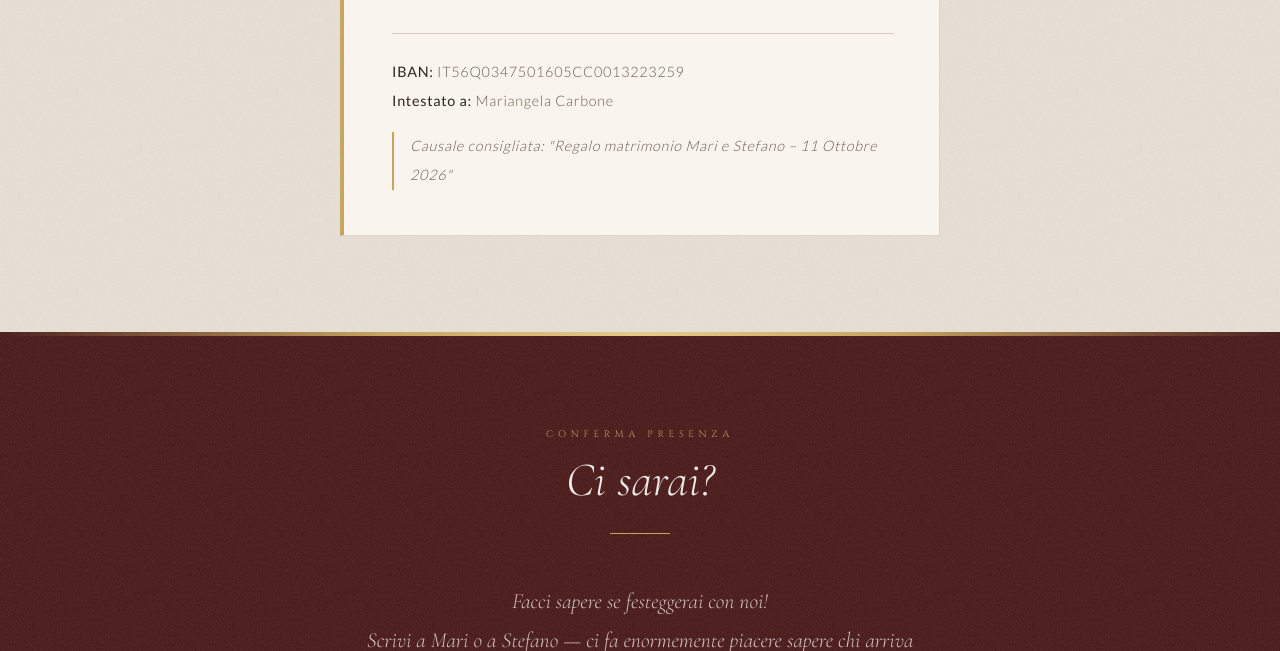
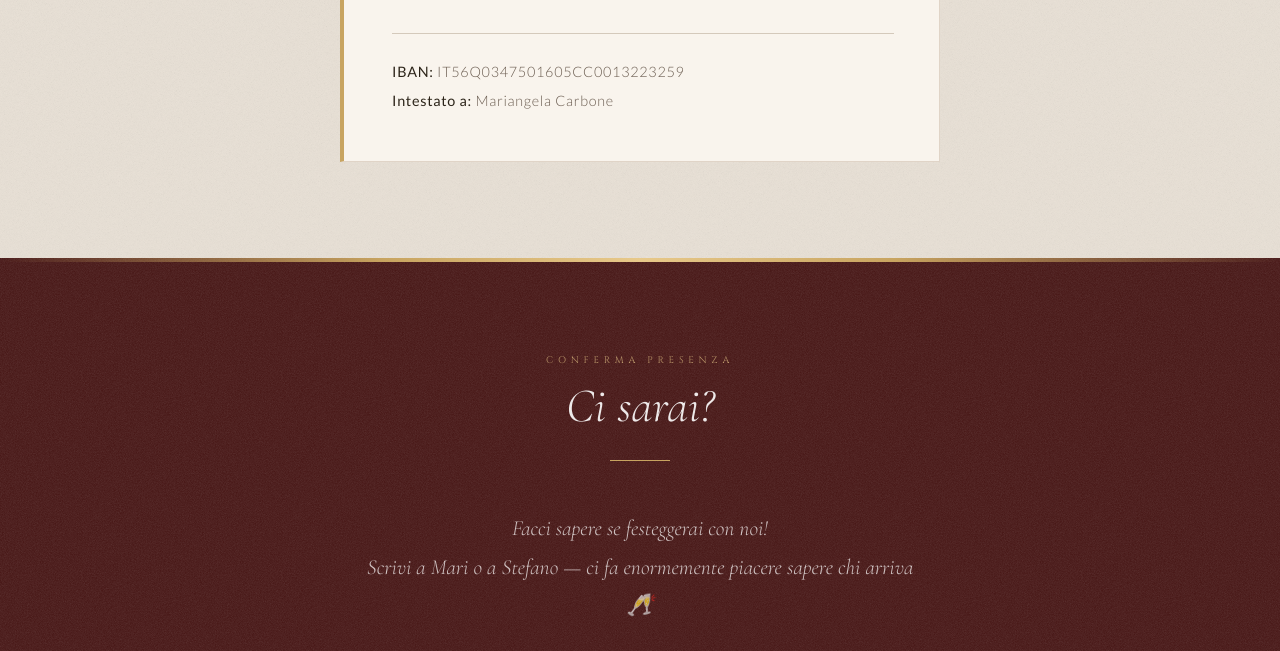
Before and after one commit to bros712-maker/mariestefanosposi, a plain HTML site: page index.html in a window 1280 px wide. Shown: the part 5000-5651 px from the top of the page. Drawn offline with nearby package versions, Linux system fonts and the light colour scheme.

Commit message:
fix causale

```diff
--- a/index.html
+++ b/index.html
@@ -446,7 +446,7 @@ Qui sotto trovate l'IBAN dedicato. Grazie di cuore per accompagnarci anche in qu
       <div class="gift-iban">
         <p><strong>IBAN:</strong> IT56Q0347501605CC0013223259</p>
         <p><strong>Intestato a:</strong> Mariangela Carbone</p>
-        <p class="gift-causale">Causale consigliata: <em>"Regalo matrimonio Mari e Stefano – 11 Ottobre 2026"</em></p>
+
       </div>
     </div>
   </div>
```
